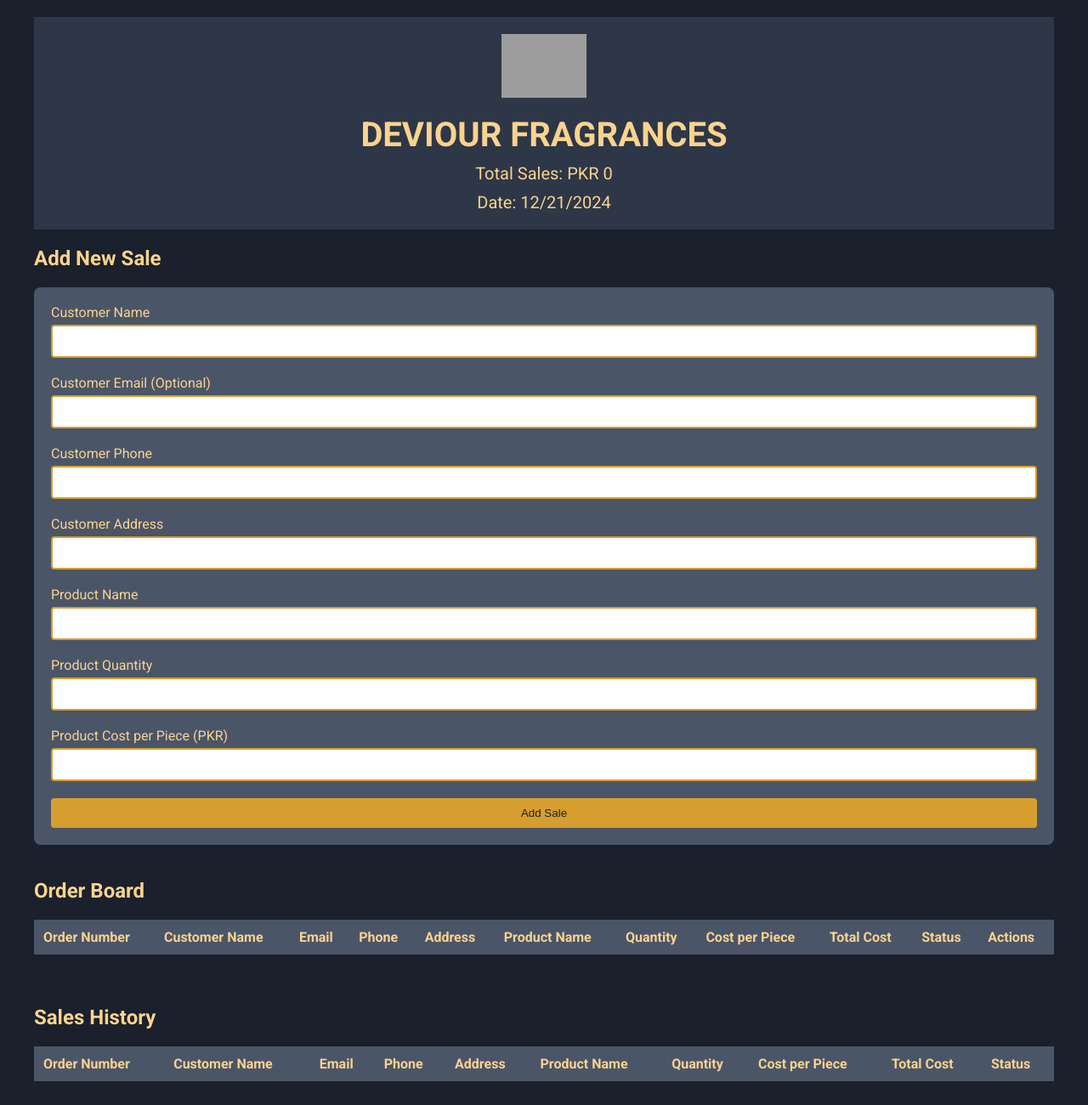
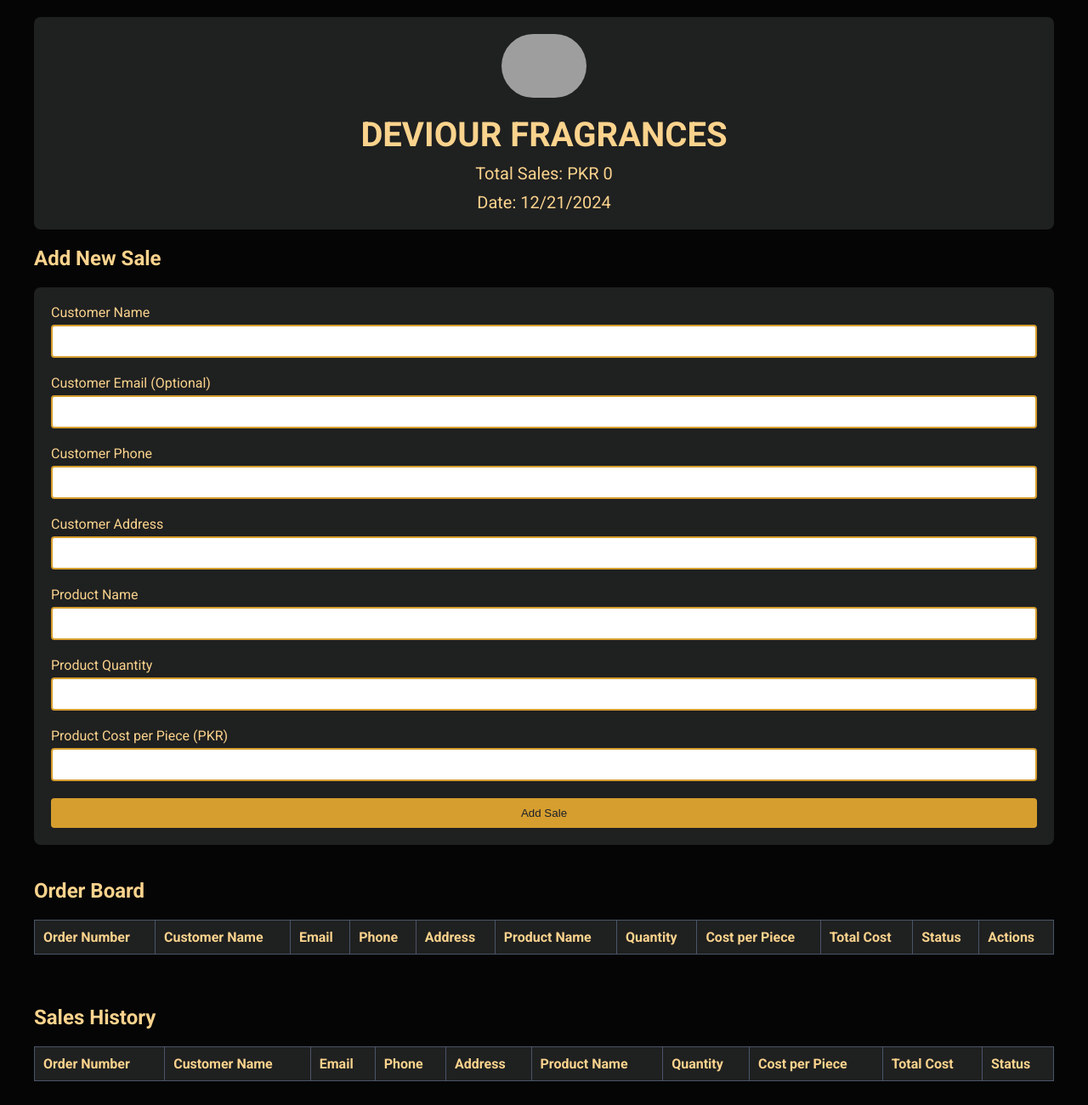
Before and after one commit to corabrea7/perfume-business1, a plain HTML site: page index.html in a window 1280 px wide. Shown: the top 1300 px of the page at 85% size. Drawn offline with nearby package versions, Linux system fonts and the light colour scheme; grey boxes are pictures that could not be loaded.

Commit message:
Update index.html

```diff
--- a/index.html
+++ b/index.html
@@ -2,7 +2,6 @@
  <head>
   <meta charset="utf-8"/>
   <meta content="width=device-width, initial-scale=1.0" name="viewport"/>
-  <link href="responsive.css" rel="stylesheet"/>
   <title>
    Perfume Business Sales Manager
   </title>
@@ -14,7 +13,7 @@
   </script>
 <style>
     body {
-        background-color: #1a202c;
+        background-color: #050505;
         color: #fbd38d;
         font-family: 'Roboto', sans-serif;
         margin: 0;
@@ -26,12 +25,14 @@
         padding: 20px;
     }
     header {
-        background-color: #2d3748;
+        border-radius: 8px;
+        background-color: #1f2020;
         color: #fbd38d;
         text-align: center;
         padding: 20px 0;
     }
     header img {
+        border-radius: 50px;
         margin-bottom: 20px;
         max-width: 100%; /* Responsive image */
         height: auto; /* Maintain aspect ratio */
@@ -55,7 +56,7 @@
         margin-bottom: 20px;
     }
     form {
-        background-color: #4a5568;
+        background-color: #1f2020;
         padding: 20px;
         border-radius: 8px;
     }
@@ -88,6 +89,7 @@
         background-color: #b7791f;
     }
     table {
+        cursor: pointer;
         width: 100%;
         border-collapse: collapse;
         margin-bottom: 20px;
@@ -98,7 +100,7 @@
         text-align: left;
     }
     table th {
-        background-color: #4a5568;
+        background-color: #1f2020;
         color: #fbd38d;
     }
     table tr:nth-child(even) {
@@ -124,7 +126,8 @@
         color: #d69e2e;
     }
     .chart-container {
-        background-color: #4a5568;
+        cursor: pointer;
+        background-color: #f3f6fa;
         padding: 20px;
         border-radius: 8px;
     }
```
